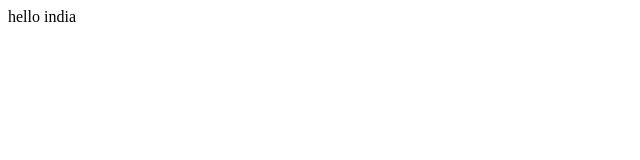
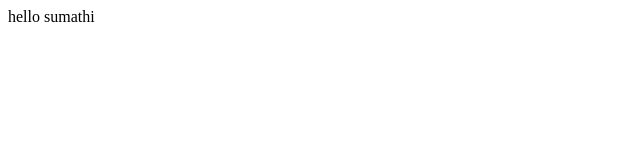
Before and after one commit to sivamohanbabu/htmlproject, a plain HTML site: page index.html in a window 1280 px wide. Shown: the full height of the page, 0-640 px from the left. Drawn offline with Linux system fonts and the light colour scheme.

Commit message:
name changes

```diff
--- a/index.html
+++ b/index.html
@@ -6,6 +6,6 @@
   <title>Document</title>
 </head>
 <body>
-  hello india
+  hello sumathi
 </body>
 </html>
```
